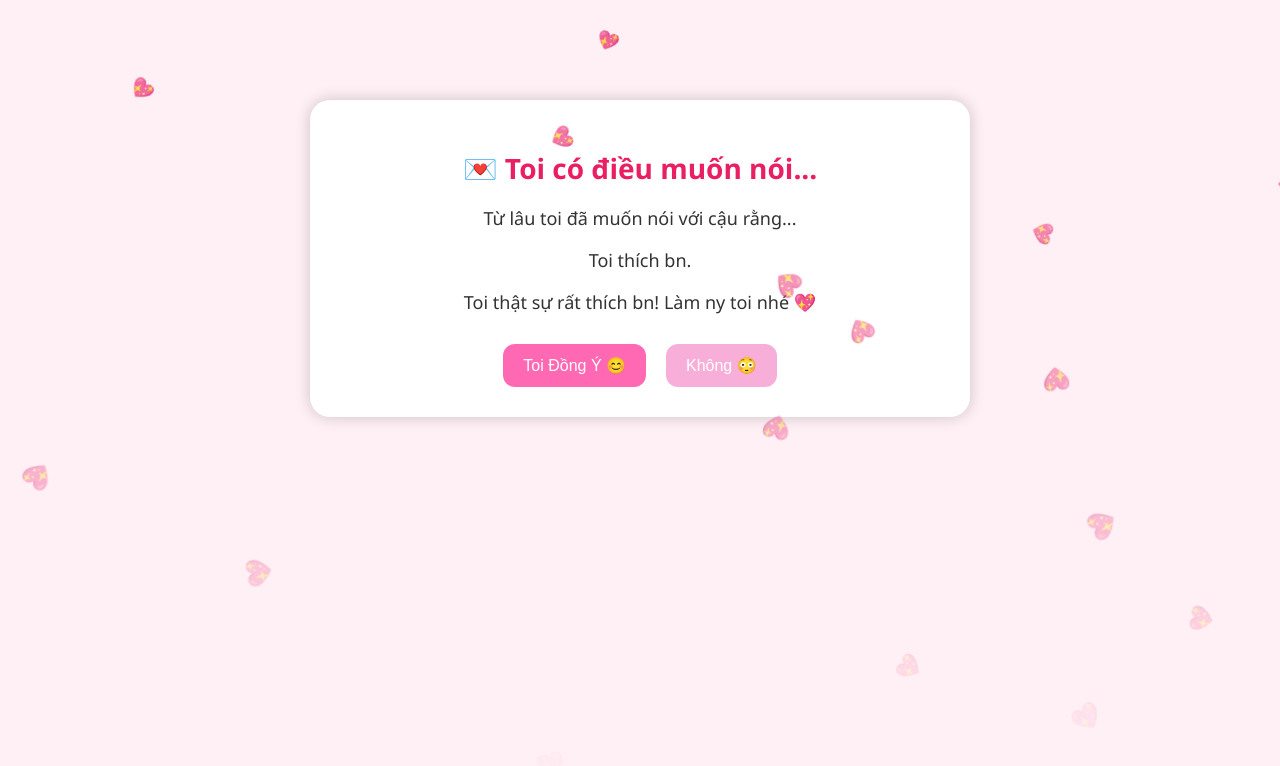
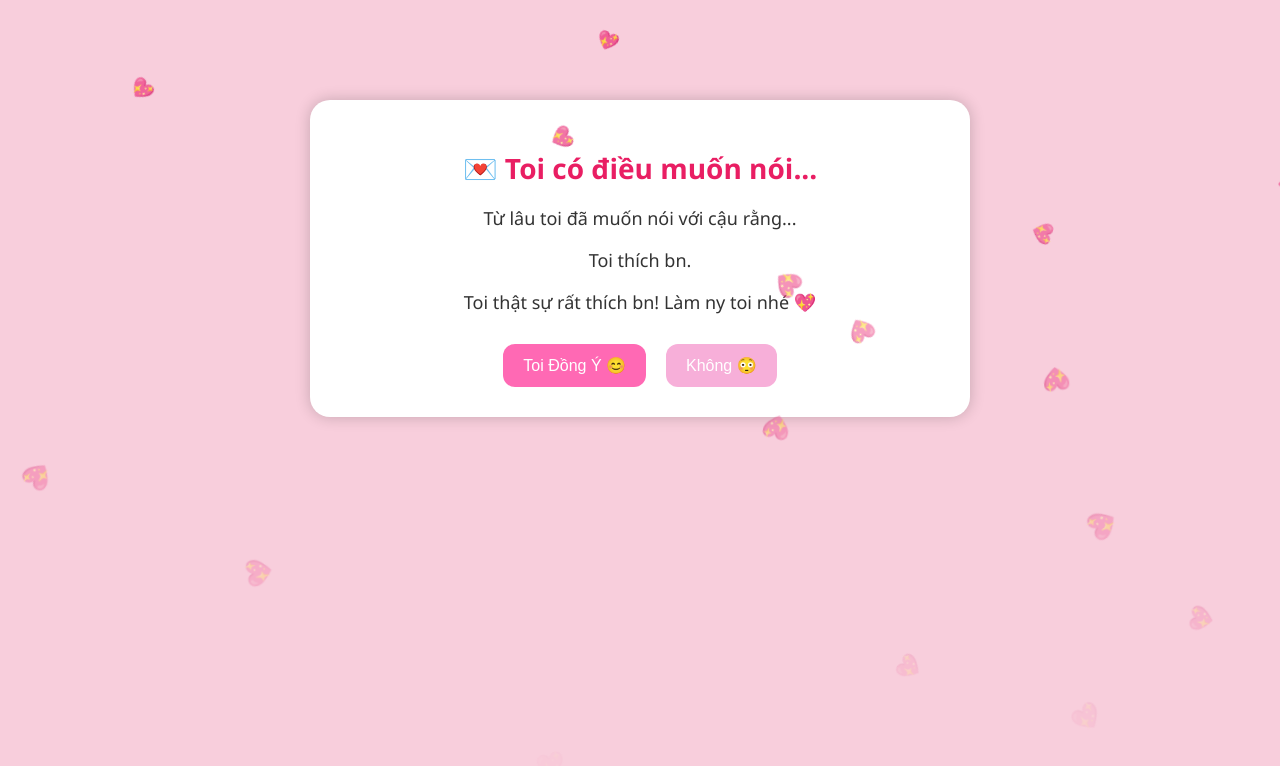
Before and after one commit to luonglam2009/Lovee, a plain HTML site: page index.html in a window 1280 px wide. Drawn offline with Linux system fonts and the light colour scheme.

Commit message:
Update style.css

```diff
--- a/style.css
+++ b/style.css
@@ -1,7 +1,7 @@
 body {
       margin: 0;
       padding: 0;
-      background: #fff0f5;
+      background: #f8cedc;
       font-family: 'Segoe UI', sans-serif;
       text-align: center;
       overflow: hidden;
```
